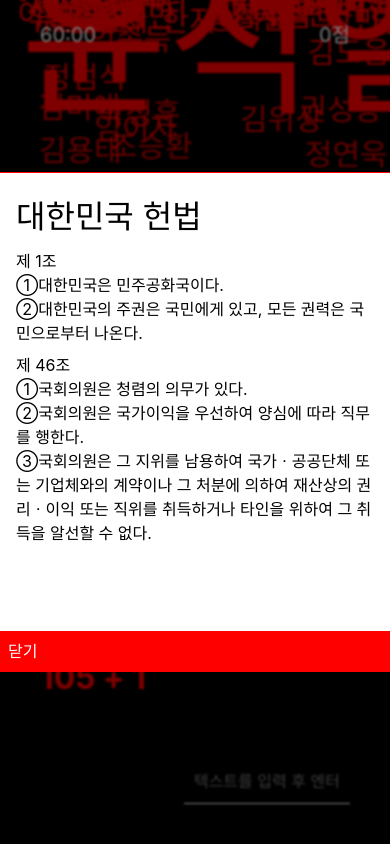
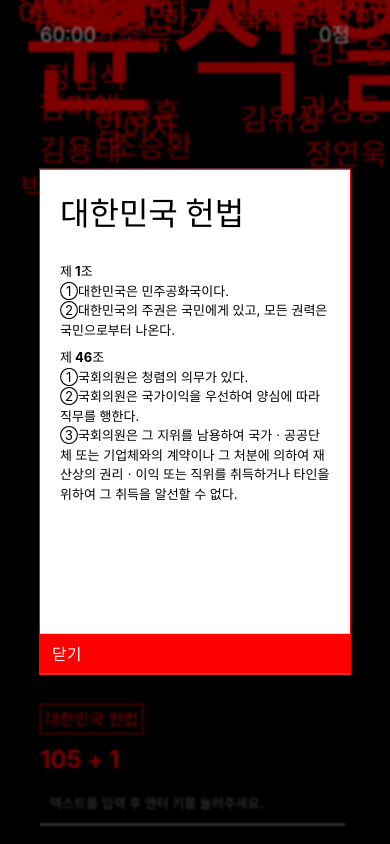
Before and after one commit to zuzokim/impeachment-for-democracy, a React (Vite) app: page / in a window 390 px wide. Built offline with nearby package versions, Linux system fonts and the light colour scheme.

Commit message:
모바일 반응형 대응

```diff
--- a/src/App.css
+++ b/src/App.css
@@ -78,22 +78,28 @@ body {
 .game-finish-title {
   font-size: 24px;
   margin-bottom: 8px;
+  font-weight: 700;
 }
 
 .game-finish-body {
   display: flex;
   flex-direction: column;
   gap: 8px;
+  overflow-y: auto;
+  height: 80%;
+  padding-bottom: 40px;
 }
 
 .game-finish-body .score {
   font-size: 32px;
+  font-weight: 700;
 }
 
 .game-finish-body .impeachment {
   font-size: 104px;
   color: red;
   line-height: 1.2;
+  font-weight: 900;
 }
 
 .game-finish-action {
@@ -109,6 +115,19 @@ body {
   background-color: red;
   color: white;
   border: none;
+}
+
+@media (max-width: 600px) {
+  .game-finish-dialog {
+    width: 80%;
+    height: 60%;
+  }
+}
+
+@media (max-width: 400px) {
+  .game-finish-body .impeachment {
+    font-size: 60px;
+  }
 }
 
 .footer {
@@ -139,11 +158,13 @@ input {
   width: 50%;
   max-width: 300px;
   border-bottom: 1px solid white;
+  backdrop-filter: blur(1px);
 }
 
 @media (max-width: 600px) {
   input {
-    width: 100%;
+    width: 92%;
+    font-size: 13px;
   }
 }
 
@@ -151,6 +172,7 @@ input {
   border: 1px solid red;
   color: red;
   background-color: transparent;
+  backdrop-filter: blur(4px);
   padding: 2px 4px;
   width: fit-content;
 }
@@ -173,12 +195,17 @@ input {
 .constitution-title {
   font-size: 32px;
   margin-bottom: 8px;
+  font-weight: 700;
 }
 
 .constitution-body {
   display: flex;
   flex-direction: column;
   gap: 8px;
+  overflow-y: auto;
+  height: 80%;
+  padding-top: 16px;
+  padding-bottom: 40px;
 }
 
 .constitution-action {
@@ -196,13 +223,41 @@ input {
   border: none;
 }
 
+@media (max-width: 600px) {
+  .constitution-dialog {
+    width: 80%;
+    height: 60%;
+  }
+}
+
+@media (max-width: 400px) {
+  .constitution-body {
+    font-size: 13px;
+  }
+}
+
 .title-with-matched-name {
   font-size: 32px;
   font-weight: 700;
   width: fit-content;
   margin-bottom: 6px;
+  white-space: nowrap;
 }
 
 .title-with-matched-name span {
   color: red;
 }
+
+@media (max-width: 600px) {
+  .footer {
+    flex-direction: column;
+    align-items: start;
+    bottom: 20px;
+  }
+  .title-with-matched-name {
+    font-size: 24px;
+  }
+  .input {
+    width: 80%;
+  }
+}
--- a/src/ConstitutionDialog.tsx
+++ b/src/ConstitutionDialog.tsx
@@ -14,14 +14,14 @@ function ConstitutionDialog({ open, onClose }: ConstitutionDialogProps) {
           <div className="constitution-title">대한민국 헌법</div>
           <div className="constitution-body">
             <div>
-              <div>제 1조</div>
+              <div style={{ fontWeight: 700 }}>제 1조</div>
               <div>
                 {`①대한민국은 민주공화국이다.
 ②대한민국의 주권은 국민에게 있고, 모든 권력은 국민으로부터 나온다.`}
               </div>
             </div>
             <div>
-              <div>제 46조</div>
+              <div style={{ fontWeight: 700 }}>제 46조</div>
               <div>
                 {`①국회의원은 청렴의 의무가 있다.
 ②국회의원은 국가이익을 우선하여 양심에 따라 직무를 행한다.
```
